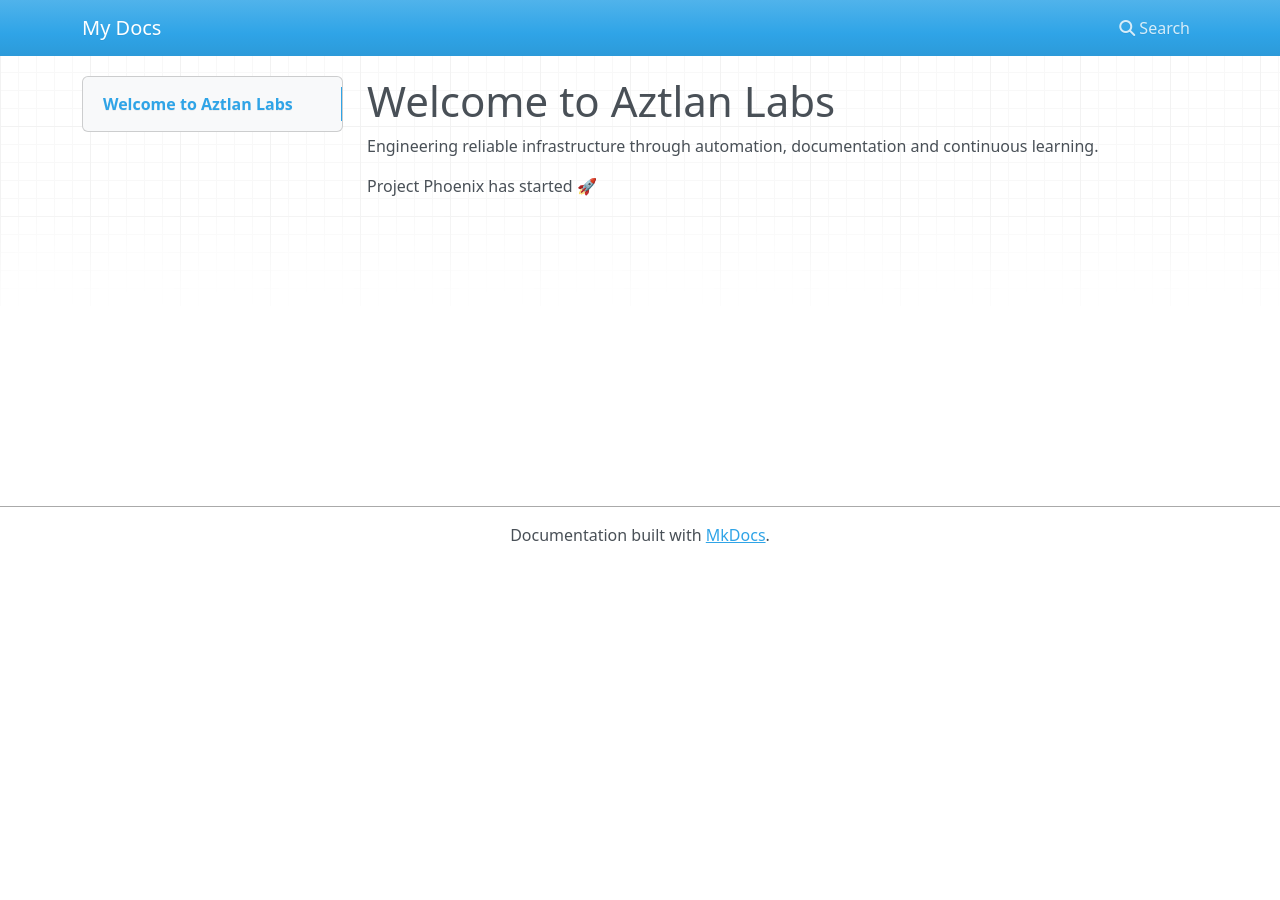
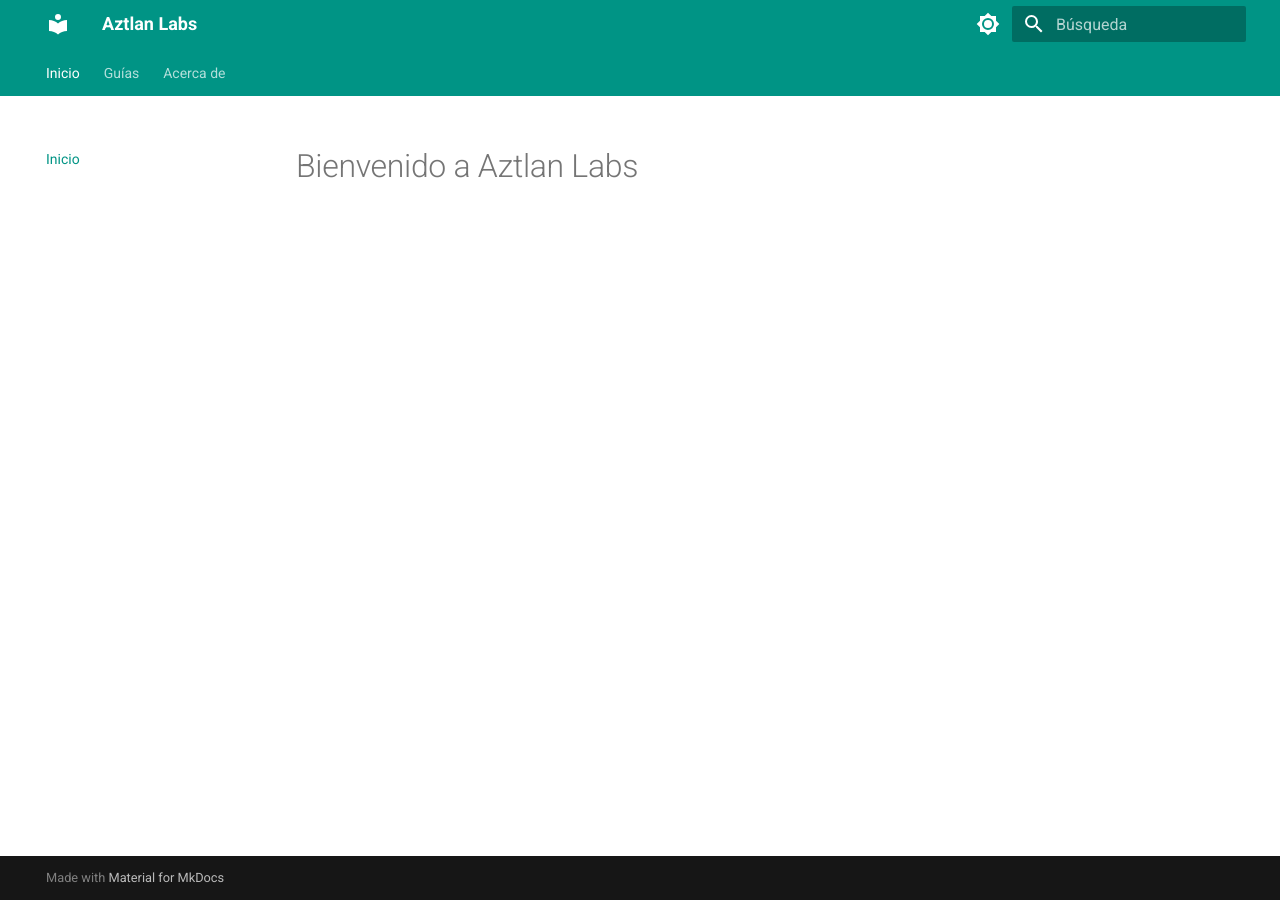
Before and after one commit to AztlanTI-Labs/knowledge-base, an MkDocs documentation site: the page built from docs/index.md, in a window 1280 px wide. Built offline with MkDocs 1.6.1 and Material for MkDocs 9.7.7, drawn with Linux system fonts in a browser that asks for light colours; nearby versions of some CDN libraries.

Commit message:
feat: add initial mkdocs structure

```diff
--- a/docs/index.md
+++ b/docs/index.md
@@ -1,5 +1 @@
-# Welcome to Aztlan Labs
-
-Engineering reliable infrastructure through automation, documentation and continuous learning.
-
-Project Phoenix has started 🚀
+# Bienvenido a Aztlan Labs
--- a/mkdocs.yml
+++ b/mkdocs.yml
@@ -1 +1,54 @@
-site_name: My Docs
+site_name: Aztlan Labs
+site_url: https://sys-azt.github.io/Aztlan-Labs/
+site_author: sys-azt
+site_description: Repositorio central de documentación técnica y laboratorios.
+
+# Configuración del Tema
+theme:
+  name: material
+  language: es
+  palette:
+    # Modo Claro
+    - media: "(prefers-color-scheme: light)"
+      scheme: default
+      primary: teal
+      accent: indigo
+      toggle:
+        icon: material/brightness-7
+        name: Cambiar a modo oscuro
+    # Modo Oscuro
+    - media: "(prefers-color-scheme: dark)"
+      scheme: slate
+      primary: teal
+      accent: indigo
+      toggle:
+        icon: material/brightness-4
+        name: Cambiar a modo claro
+  features:
+    - navigation.tabs          # Menú de navegación superior
+    - navigation.sections      # Secciones colapsables en el menú lateral
+    - navigation.top           # Botón para volver arriba
+    - search.suggest           # Sugerencias dinámicas en la barra de búsqueda
+    - search.highlight         # Resaltar palabras buscadas
+    - content.code.copy        # Botón para copiar código con un clic
+
+# Plugins
+plugins:
+  - search
+
+# Extensiones de Markdown (Soporte para bloques de código avanzados, notas, etc.)
+markdown_extensions:
+  - admonition
+  - pymdownx.details
+  - pymdownx.superfences
+  - pymdownx.highlight:
+      anchor_linenums: true
+      line_spans: __span
+      pygments_lang_class: true
+
+# Estructura de Navegación Inicial
+nav:
+  - Inicio: index.md
+  - Guías:
+    - Primeros Pasos: guides/getting-started.md
+  - Acerca de: about.md
```
Also changed, not shown: README.md (+21 -2 lines), CHANGELOG.md (added), CODE_OF_CONDUCT.md (added), CONTRIBUTING.md (added), ROADMAP.md (added), docs/about.md (added), docs/guides/getting-started.md (added), 1 other file.
